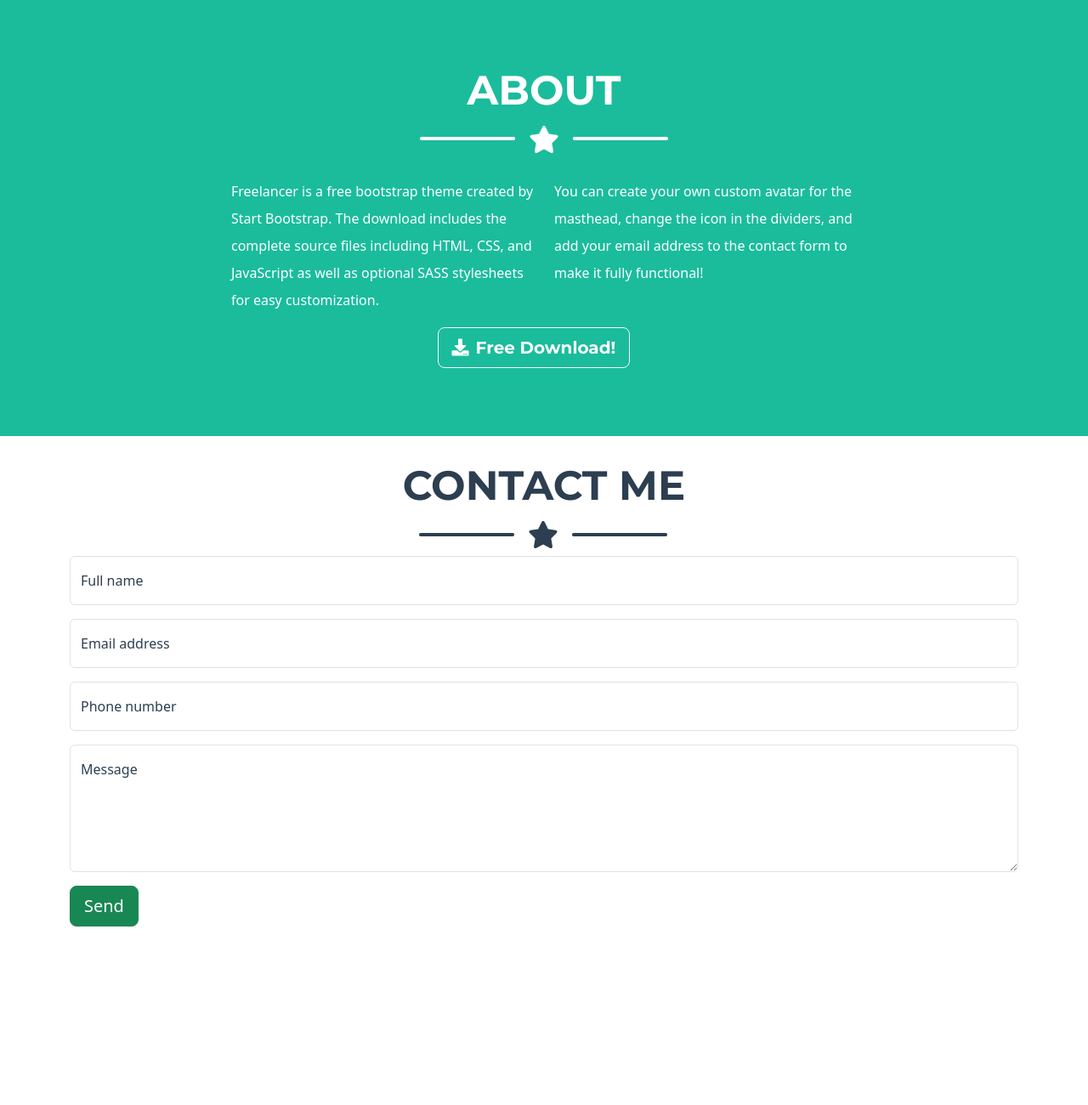
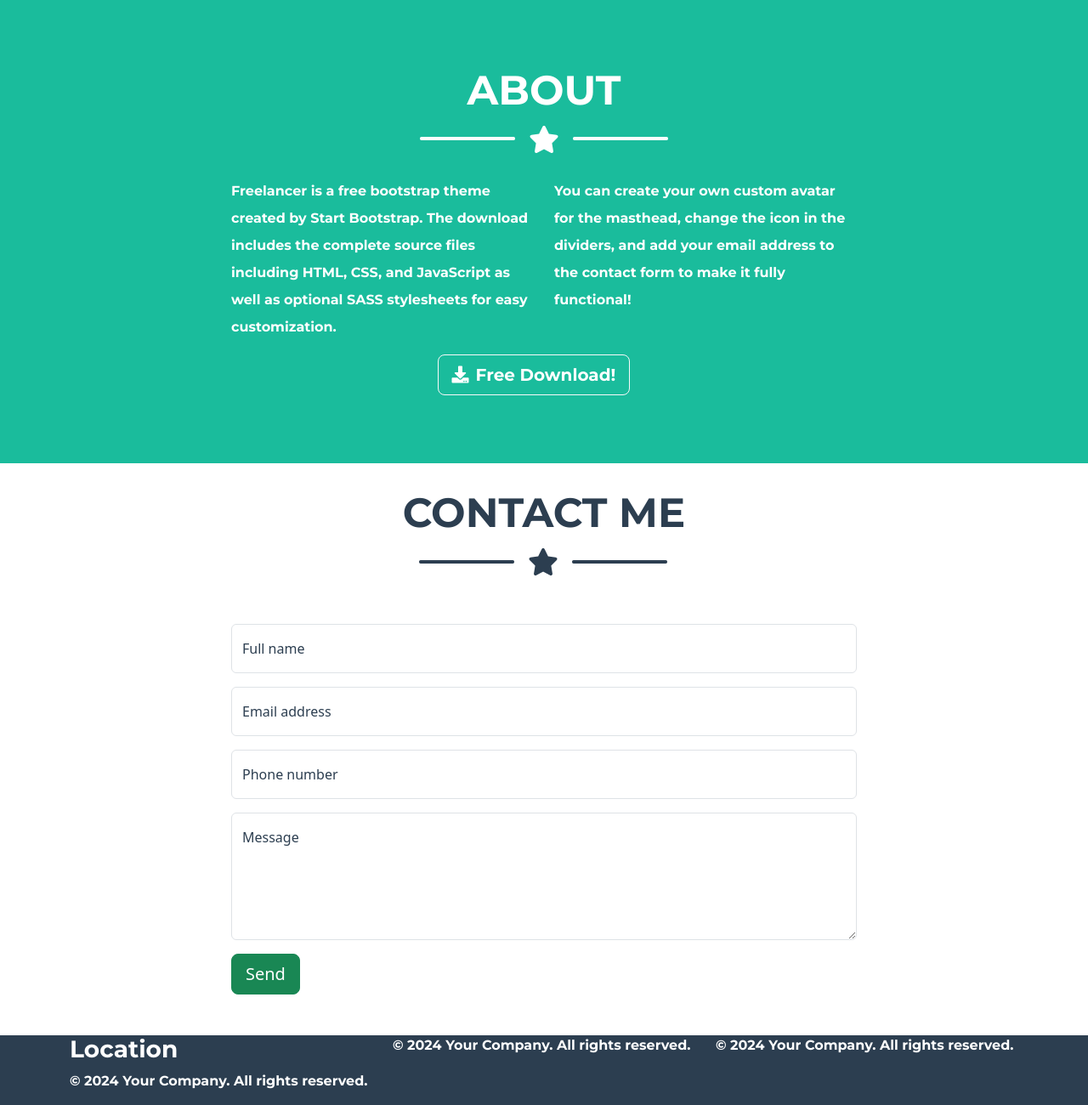
Before and after one commit to yesgrap-cyber/bootstrap, a plain HTML site: page index.html in a window 1280 px wide. Shown: the part 1447-2747 px from the top of the page at 85% size. Before the commit the page ends 2537 px from the top, so only its background shows below. Drawn offline with nearby package versions, Linux system fonts and the light colour scheme.

Commit message:
feat: se agrega foother y se arreglan algunos css

```diff
--- a/index.html
+++ b/index.html
@@ -95,7 +95,7 @@
             </div>
         </div>
     </section>
-    <section id="about" class="mt-5" ; margin-bottom: 10px;">
+    <section id="about" class="about mt-5" ; margin-bottom: 10px;">
         <div class="container">
             <div class="row">
                 <div class="col-md-12">
@@ -140,12 +140,15 @@
                     <h2 class="text-center titulo-portafolio"
                         style="font-family: 'Montserrat', sans-serif; font-weight: 700; font-size: 48px; ">CONTACT
                         ME</h2>
-                    <img src="img/Screenshot From 2026-10-28 20-33-06.png" alt="estrella" class="d-block mx-auto">
+                    <img src="img/Screenshot From 2026-10-28 20-33-06.png" alt="estrella" class="d-block mx-auto mb-5">
                 </div>
             </div>
         </div>
         <section>
             <div class="container">
+                <div class="row">
+                    <div class="col-md-8 mx-auto">
+
                         <form id="formContacto">
 
                             <div class="form-floating mb-3">
@@ -154,12 +157,14 @@
                             </div>
 
                             <div class="form-floating mb-3">
-                        <input type="email" class="form-control" id="correo" placeholder="Email address" required>
+                                <input type="email" class="form-control" id="correo" placeholder="Email address"
+                                    required>
                                 <label for="correo">Email address</label>
                             </div>
 
                             <div class="form-floating mb-3">
-                        <input type="tel" class="form-control" id="telefono" placeholder="Phone number" required>
+                                <input type="tel" class="form-control" id="telefono" placeholder="Phone number"
+                                    required>
                                 <label for="telefono">Phone number</label>
                             </div>
 
@@ -172,7 +177,26 @@
                             <button type="submit" class="btn btn-success btn-lg">Send</button>
                         </form>
                     </div>
+                </div>
+            </div>
         </section>
+        <footer>
+            <div class="container">
+                <div class="row mt-5">
+                    <div class="col-md-4">
+                        <h3>Location</h3>
+                        <p>&copy; 2024 Your Company. All rights reserved.</p>
+                    </div>
+                    <div class="col-md-4">
+                        <p>&copy; 2024 Your Company. All rights reserved.</p>
+                    </div>
+                    <div class="col-md-4">
+                        <p>&copy; 2024 Your Company. All rights reserved.</p>
+                    </div>
+                </div>
+
+            </div>
+        </footer>
 
 
 
--- a/style-actual.css
+++ b/style-actual.css
@@ -13,6 +13,7 @@ nav{
 .about,
 .about a,
 nav a {
+    background-color: #1abc9c;
     font-family: 'Montserrat', sans-serif;
   color: #fff;
   text-decoration: none;
@@ -50,10 +51,6 @@ nav a {
 .portfolio{
     color: #2c3e50;
 }
-.mt-5{
-    background-color: #1abc9c;
-    color: white;
-}
 .contact{
     color: wheat;
 }
@@ -63,3 +60,9 @@ nav a {
 .contactme{
     color: #2c3e50;
 }
+footer{
+    font-family: 'Montserrat', sans-serif;
+    font-weight: 300;
+    background-color: #2c3e50;
+    color: white;
+}
```
Lines whose indentation alone changed are shown as unchanged.
